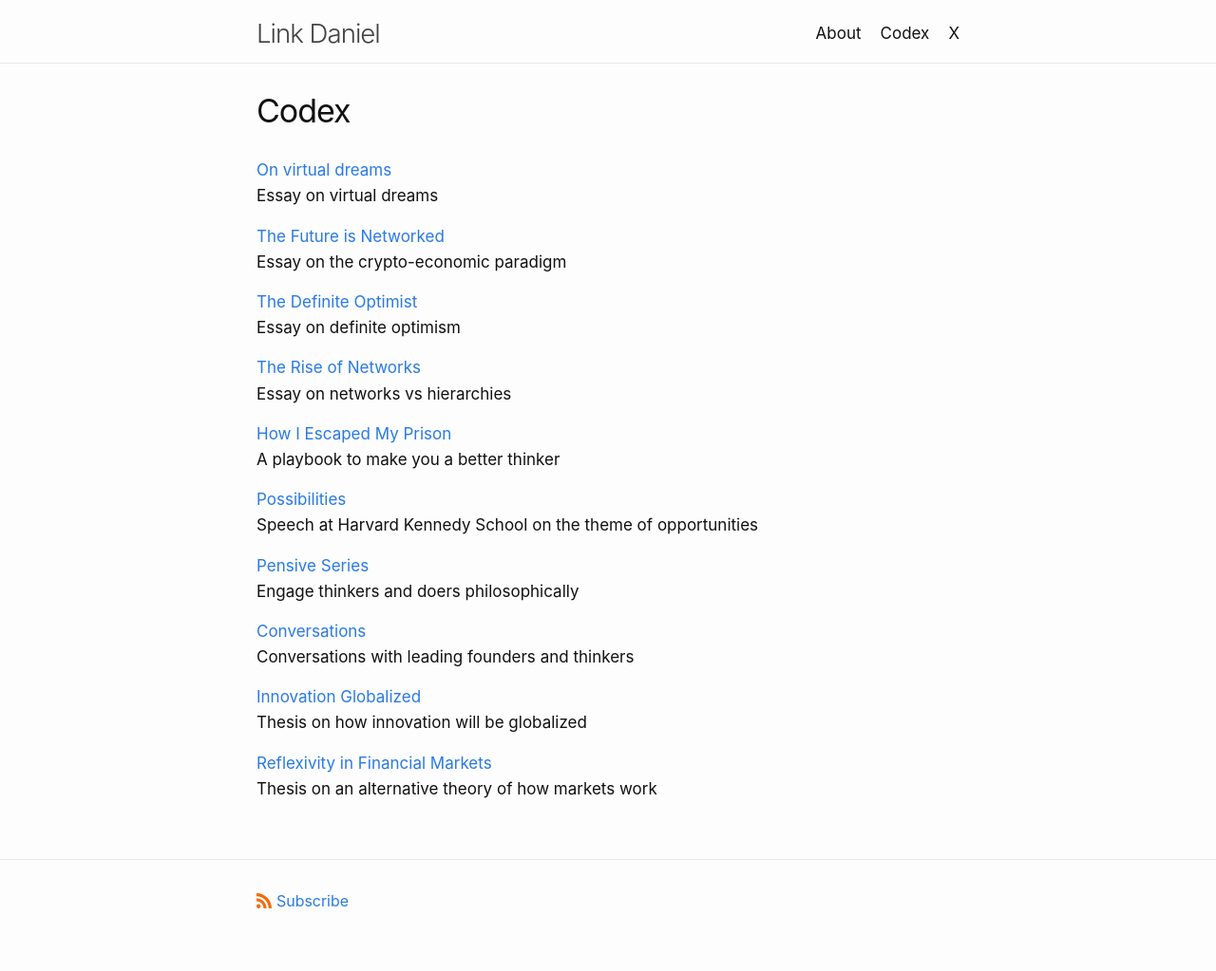
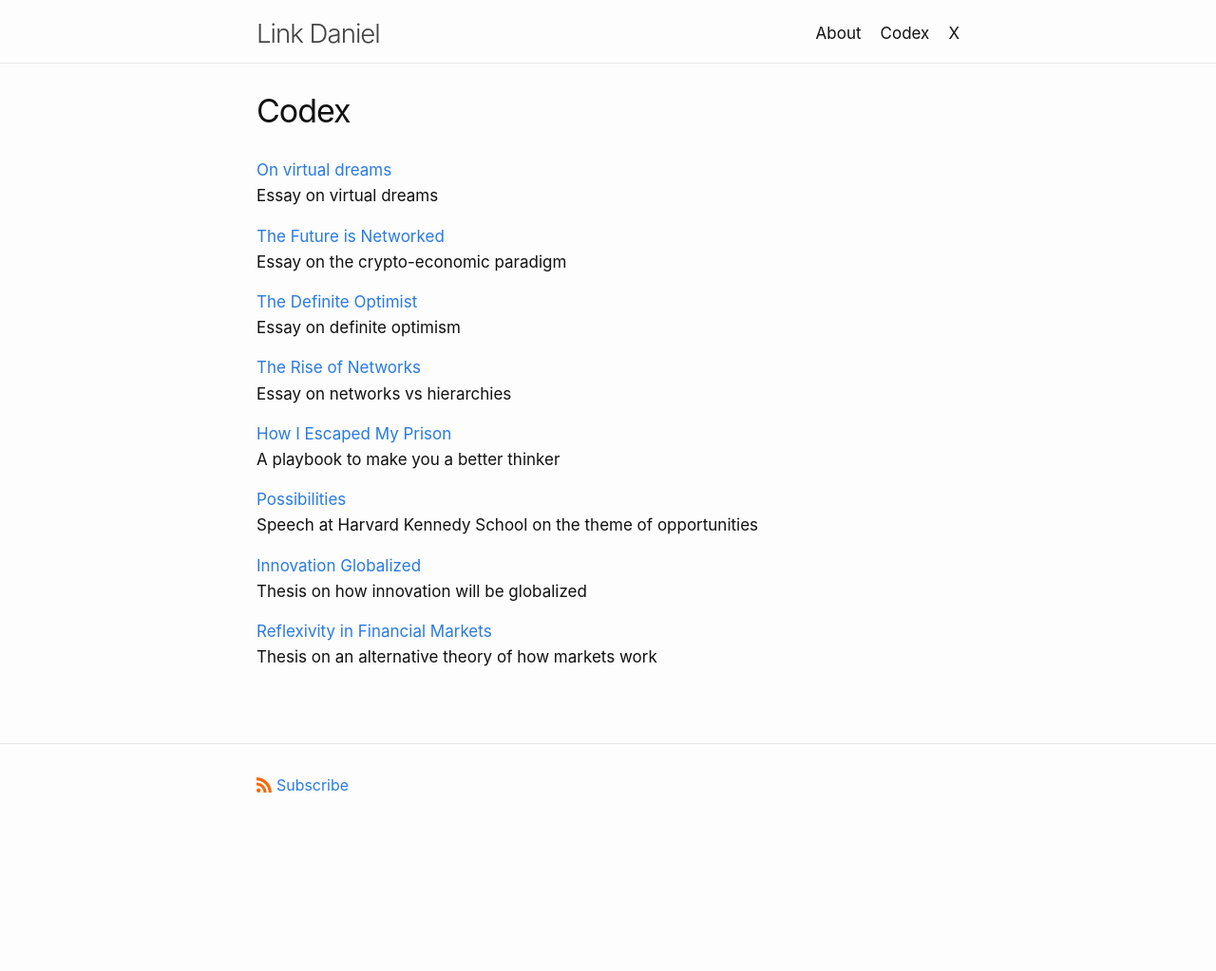
Before and after one commit to link-daniel/link.github.io, a Jekyll site: the page built from codex.md, in a window 1280 px wide. Shown: the whole page at 95% size. Built offline with Jekyll 4.4.1, drawn with Linux system fonts in a browser that asks for light colours; after the commit the page ends 900 px from its top, so only the background shows below that.

Commit message:
Update codex.md

```diff
--- a/codex.md
+++ b/codex.md
@@ -28,14 +28,6 @@ A playbook to make you a better thinker
 <br>
 Speech at Harvard Kennedy School on the theme of opportunities
 
-[Pensive Series](/pensive)
-<br>
-Engage thinkers and doers philosophically
-
-[Conversations](/conversations)
-<br>
-Conversations with leading founders and thinkers
-
 [Innovation Globalized](/innovationglobalized)
 <br>
 Thesis on how innovation will be globalized
```
